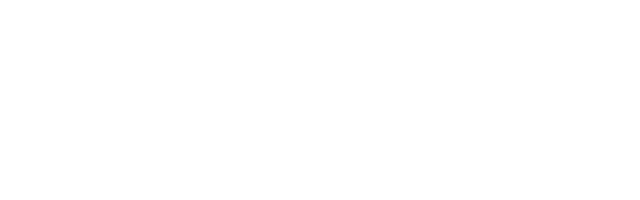
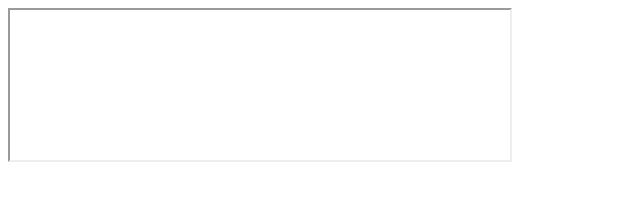
Before and after one commit to IDM-R/craftmanstory, a plain HTML site: page index.html in a window 1280 px wide. Shown: the whole page, without its empty margins (0-640 px from the left). Drawn offline with Linux system fonts and the light colour scheme.

Commit message:
Update index.html

```diff
--- a/index.html
+++ b/index.html
@@ -11,3 +11,6 @@
 
 </body>
 </html>
+ <iframe src="" width="500" height="150">
+ インラインフレーム対応ブラウザでご覧いただけます。
+</iframe>
```
